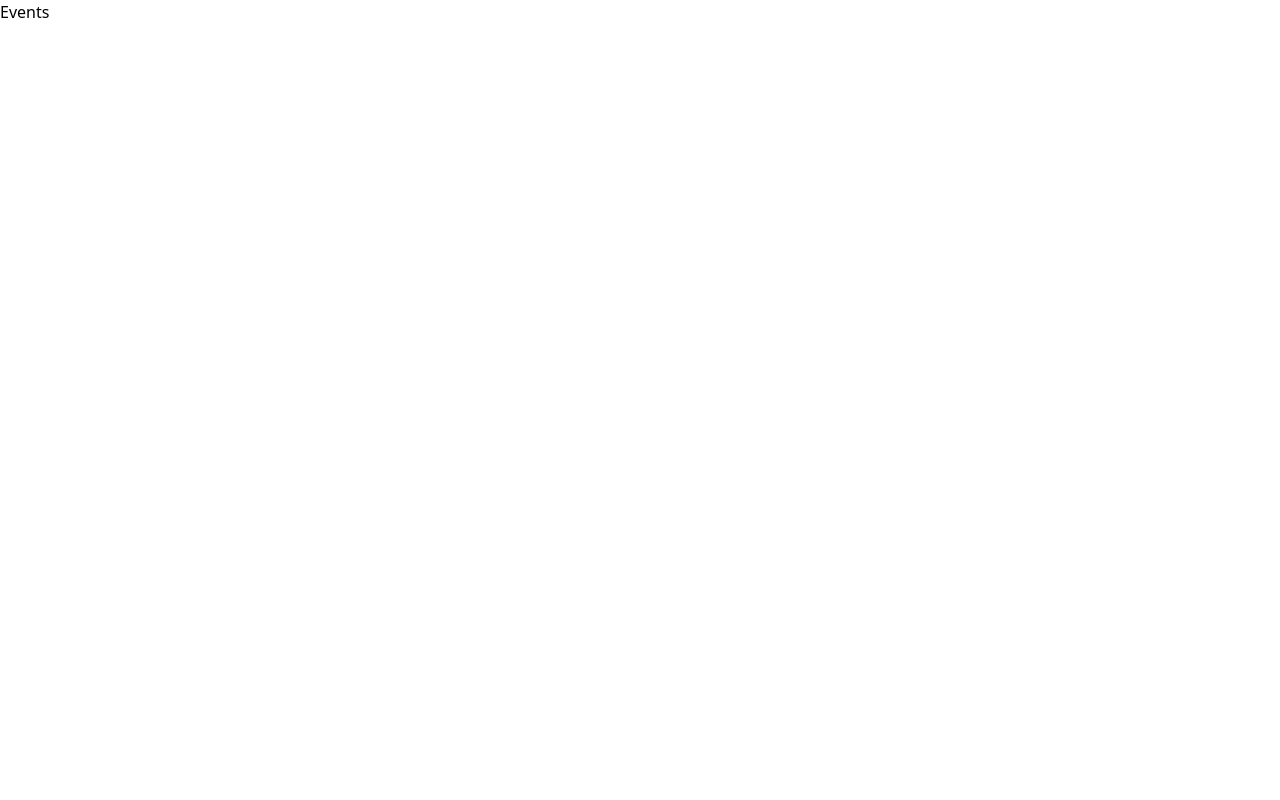
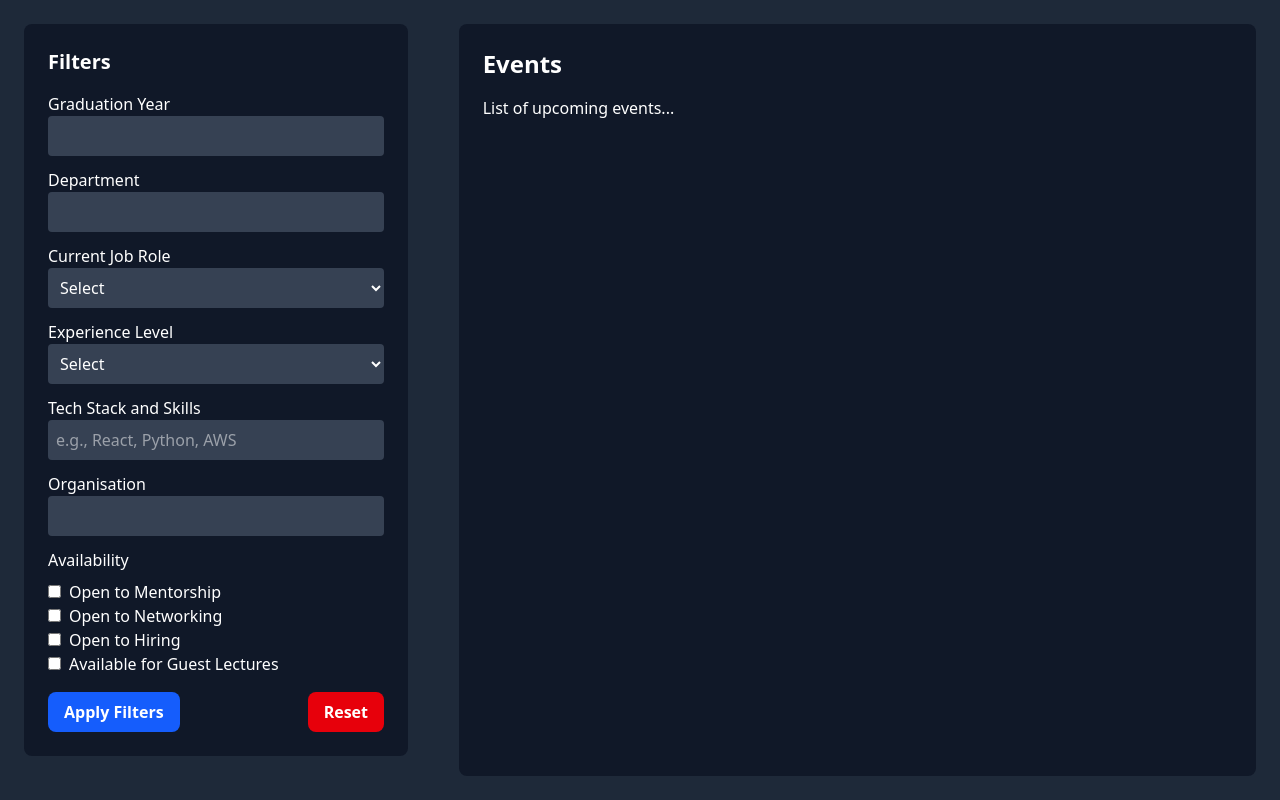
Before and after one commit to megha-kanyal/vizion, a React (Vite) app: page /events in a window 1280 px wide. Built offline with nearby package versions, Linux system fonts and the light colour scheme.

Commit message:
Added Event Filters

```diff
--- /dev/null
+++ b/src/Components/Efilters.jsx
@@ -0,0 +1,128 @@
+import React, { useState } from "react";
+
+const AlumConnectFilters = () => {
+  const [filters, setFilters] = useState({
+    graduationYear: "",
+    department: "",
+    jobRole: "",
+    customJobRole: "", // New state for custom job role
+    experienceLevel: "",
+    techStack: "",
+    organisation: "",
+    availability: []
+  });
+
+  const handleChange = (e) => {
+    const { name, value } = e.target;
+    setFilters({ ...filters, [name]: value });
+  };
+
+  const handleCheckboxChange = (e) => {
+    const { name, checked } = e.target;
+    setFilters((prevFilters) => ({
+      ...prevFilters,
+      availability: checked
+        ? [...prevFilters.availability, name]
+        : prevFilters.availability.filter((item) => item !== name)
+    }));
+  };
+
+  const handleReset = () => {
+    setFilters({
+      graduationYear: "",
+      department: "",
+      jobRole: "",
+      customJobRole: "",
+      experienceLevel: "",
+      techStack: "",
+      organisation: "",
+      availability: []
+    });
+  };
+
+  return (
+    <div className="bg-gray-900 text-white p-6 rounded-lg w-96">
+      <h2 className="text-xl font-bold mb-4">Filters</h2>
+
+      {/* Graduation Year */}
+      <label className="block">Graduation Year</label>
+      <input type="number" name="graduationYear" value={filters.graduationYear} onChange={handleChange} className="w-full p-2 mb-3 rounded bg-gray-700" />
+
+      {/* Department */}
+      <label className="block">Department</label>
+      <input type="text" name="department" value={filters.department} onChange={handleChange} className="w-full p-2 mb-3 rounded bg-gray-700" />
+
+      {/* Job Role */}
+      <label className="block">Current Job Role</label>
+      <select name="jobRole" value={filters.jobRole} onChange={handleChange} className="w-full p-2 mb-3 rounded bg-gray-700">
+        <option value="">Select</option>
+        <option value="Software Engineer">Software Engineer</option>
+        <option value="Data Scientist">Data Scientist</option>
+        <option value="Product Manager">Product Manager</option>
+        <option value="Researcher">Researcher</option>
+        <option value="Consultant">Consultant</option>
+        <option value="Entrepreneur">Entrepreneur</option>
+        <option value="Other">Other</option>
+      </select>
+
+      {/* Custom Job Role Input Field (only when 'Other' is selected) */}
+      {filters.jobRole === "Other" && (
+        <input
+          type="text"
+          name="customJobRole"
+          value={filters.customJobRole}
+          onChange={handleChange}
+          placeholder="Enter your job role"
+          className="w-full p-2 mb-3 rounded bg-gray-700"
+        />
+      )}
+
+      {/* Experience Level */}
+      <label className="block">Experience Level</label>
+      <select name="experienceLevel" value={filters.experienceLevel} onChange={handleChange} className="w-full p-2 mb-3 rounded bg-gray-700">
+        <option value="">Select</option>
+        <option value="Entry-Level">Entry-Level</option>
+        <option value="Mid-Level">Mid-Level</option>
+        <option value="Senior-Level">Senior-Level</option>
+        <option value="Executive">Executive</option>
+      </select>
+
+      {/* Tech Stack & Skills */}
+      <label className="block">Tech Stack and Skills</label>
+      <input type="text" name="techStack" value={filters.techStack} onChange={handleChange} className="w-full p-2 mb-3 rounded bg-gray-700" placeholder="e.g., React, Python, AWS" />
+
+      {/* Organisation */}
+      <label className="block">Organisation</label>
+      <input type="text" name="organisation" value={filters.organisation} onChange={handleChange} className="w-full p-2 mb-3 rounded bg-gray-700" />
+
+      {/* Availability */}
+      <label className="block mb-2">Availability</label>
+      <div className="mb-3">
+        {["Open to Mentorship", "Open to Networking", "Open to Hiring", "Available for Guest Lectures"].map((option) => (
+          <label key={option} className="block">
+            <input
+              type="checkbox"
+              name={option}
+              checked={filters.availability.includes(option)}
+              onChange={handleCheckboxChange}
+              className="mr-2"
+            />
+            {option}
+          </label>
+        ))}
+      </div>
+
+      {/* Buttons */}
+      <div className="flex justify-between mt-4">
+        <button className="bg-blue-600 hover:bg-blue-700 text-white font-semibold py-2 px-4 rounded-lg transition duration-300">
+          Apply Filters
+        </button>
+        <button onClick={handleReset} className="bg-red-600 hover:bg-red-700 text-white font-semibold py-2 px-4 rounded-lg transition duration-300">
+          Reset
+        </button>
+      </div>
+    </div>
+  );
+};
+
+export default AlumConnectFilters;
--- a/src/pages/Events.jsx
+++ b/src/pages/Events.jsx
@@ -1,7 +1,19 @@
-import React from 'react'
+import React from "react";
+import Efilters from "../Components/Efilters"; // Ensure the correct path
 
 export default function Events() {
   return (
-    <div>Events</div>
-  )
+    <div className="flex min-h-screen bg-gray-800 text-white p-6">
+      {/* Left Side - Filters Section */}
+      <div className="w-1/3 mr-6">
+        <Efilters />
+      </div>
+
+      {/* Right Side - Events Section */}
+      <div className="flex-1 bg-gray-900 p-6 rounded-lg">
+        <h1 className="text-2xl font-bold mb-4">Events</h1>
+        <p>List of upcoming events...</p>
+      </div>
+    </div>
+  );
 }
```
